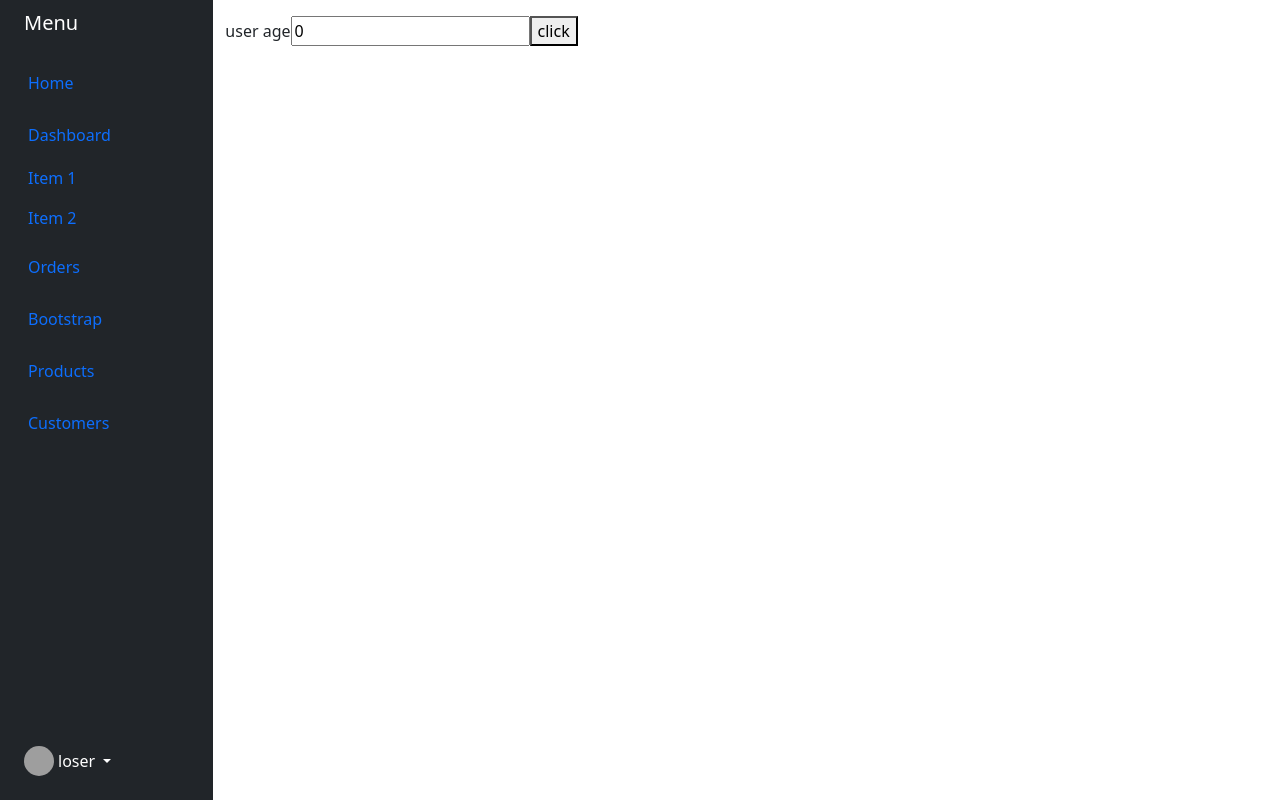
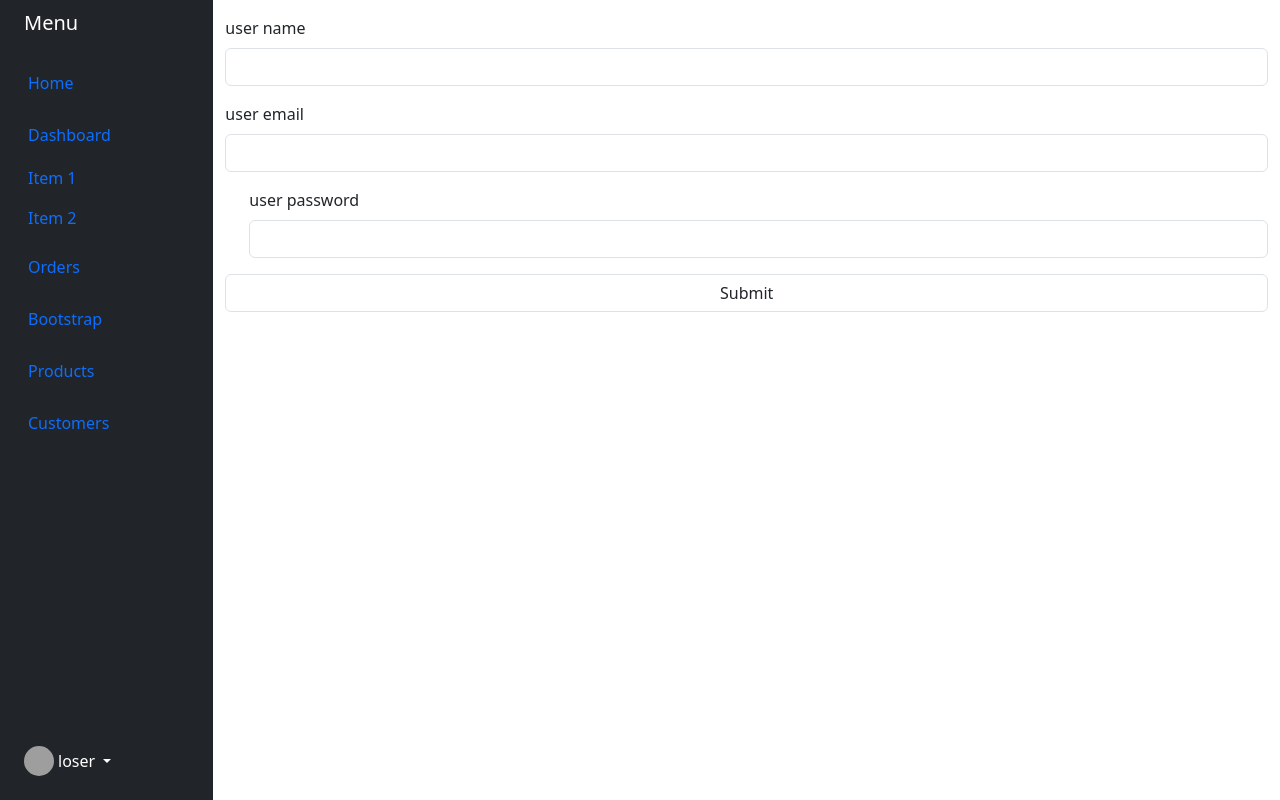
Before and after one commit to WA-A/Crud-user-Project, a React (Vite) app: page /users/create in a window 1280 px wide. Built offline with nearby package versions, Linux system fonts and the light colour scheme; grey boxes are pictures that could not be loaded.

Commit message:
Form and show data from create page

```diff
--- a/src/component/users/create/Create.jsx
+++ b/src/component/users/create/Create.jsx
@@ -7,10 +7,12 @@ export default function Create() {
         password:'',
     });
 
-    let [age,setAge]=useState(0);
-    const changeAge = (e)=>{
-        e.preventDefault();
-        setAge(e.target.value);
+
+    const handelData = (e)=>{
+       const {name,value} = e.target;
+       // target content a value for input ,esay from get id ,know the value from input
+       setUser({...user,[name]:value})
+        console.log (user);
     }
   return (
     <div className="container-fluid">
@@ -95,12 +97,28 @@ export default function Create() {
                 </div>
             </div>
         </div>
-        <div className="col py-3">
-           <form>
-            <label htmlFor='age'>user age</label>
-            <input type='text' id='age' value={age} onChange={()=>changeAge(event)}/>
-          <button>click</button>
-           </form>
+
+        <div className="col py-3">     {/*store data from form to api not localstorge */}
+       <form>
+  <div className="mb-3">
+     <label htmlFor="username" className="form-label">user name</label>
+     <input type="text" className="form-control" id="username" onChange={handelData} />
+
+  </div>
+  <div className="mb-3">
+     <label htmlFor="email" className="form-label">user email</label>
+     <input type="email" className="form-control" id="email" onChange={handelData}/>
+  </div>
+  <div className="mb-3 form-check">
+     <label  htmlFor="password" className="form-label">user password</label>
+     <input type="password" className="form-control" id="password" onChange={handelData}/>
+  </div>
+    <div className="mb-3">
+    <button type="submit" className="form-control" value='Add User'>Submit</button>
+  </div>
+
+</form>
+
         </div>
 
     </div>
--- a/src/component/users/index/Index.jsx
+++ b/src/component/users/index/Index.jsx
@@ -2,6 +2,10 @@ import axios from 'axios';
 import React, { useEffect, useState } from 'react'
 
 export default function Index() {
+
+    //useState accepts an initial state and returns two values:
+    //The current state.
+    //A function that updates the state.
 
    const [users,setUsers]=useState([]);  // var to store data of user (inital value is empty array)
 
```
